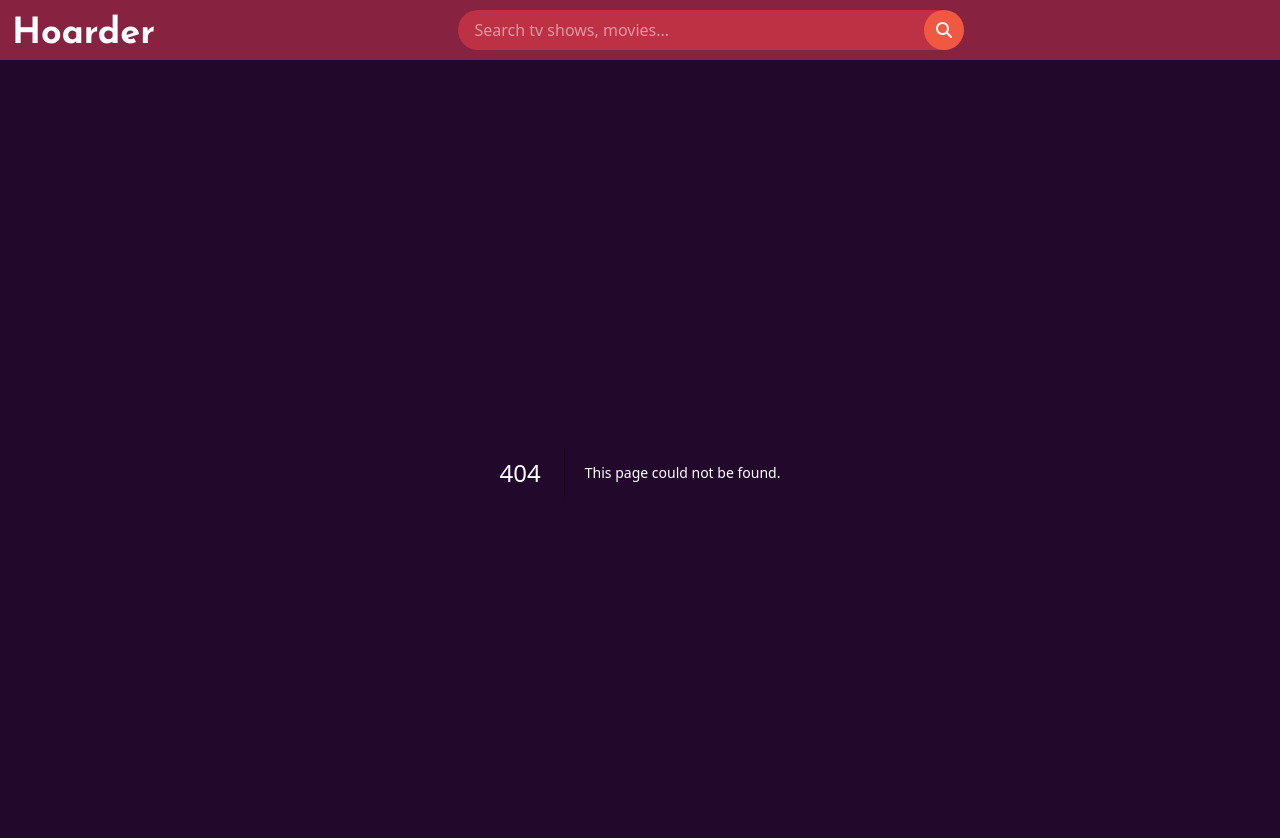
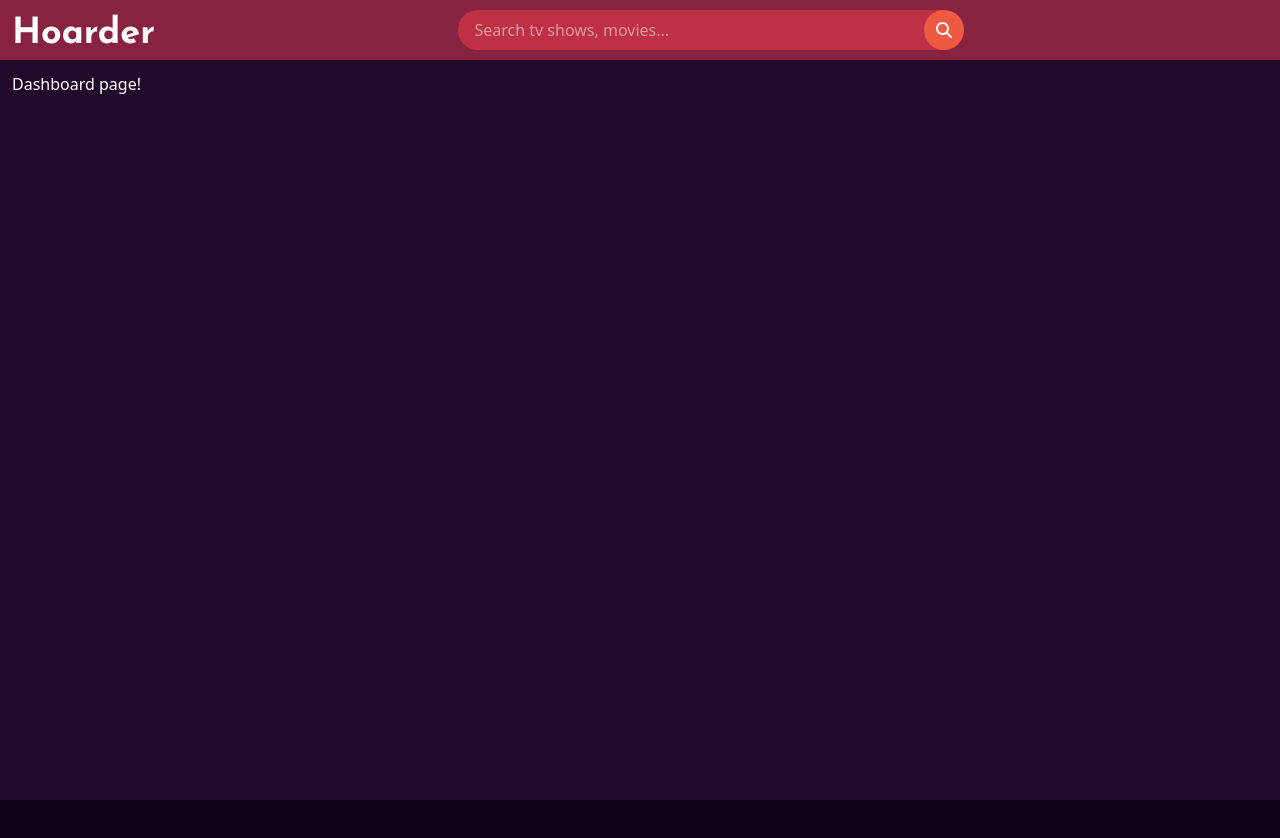
Before and after one commit to gabcasanova/Hoarder, a Next.js app: page /dashboard in a window 1280 px wide. Before the commit this address had no page. Shown: the top 838 px of the page. After the commit the page ends 800 px from the top, so only its background shows below. Built offline with nearby package versions, Linux system fonts and the light colour scheme.

Commit message:
Dashboard beginnings

```diff
--- /dev/null
+++ b/src/app/dashboard/page.tsx
@@ -0,0 +1,5 @@
+export default function Page() {
+  return (
+    <div>Dashboard page!</div>
+  );
+}
```
